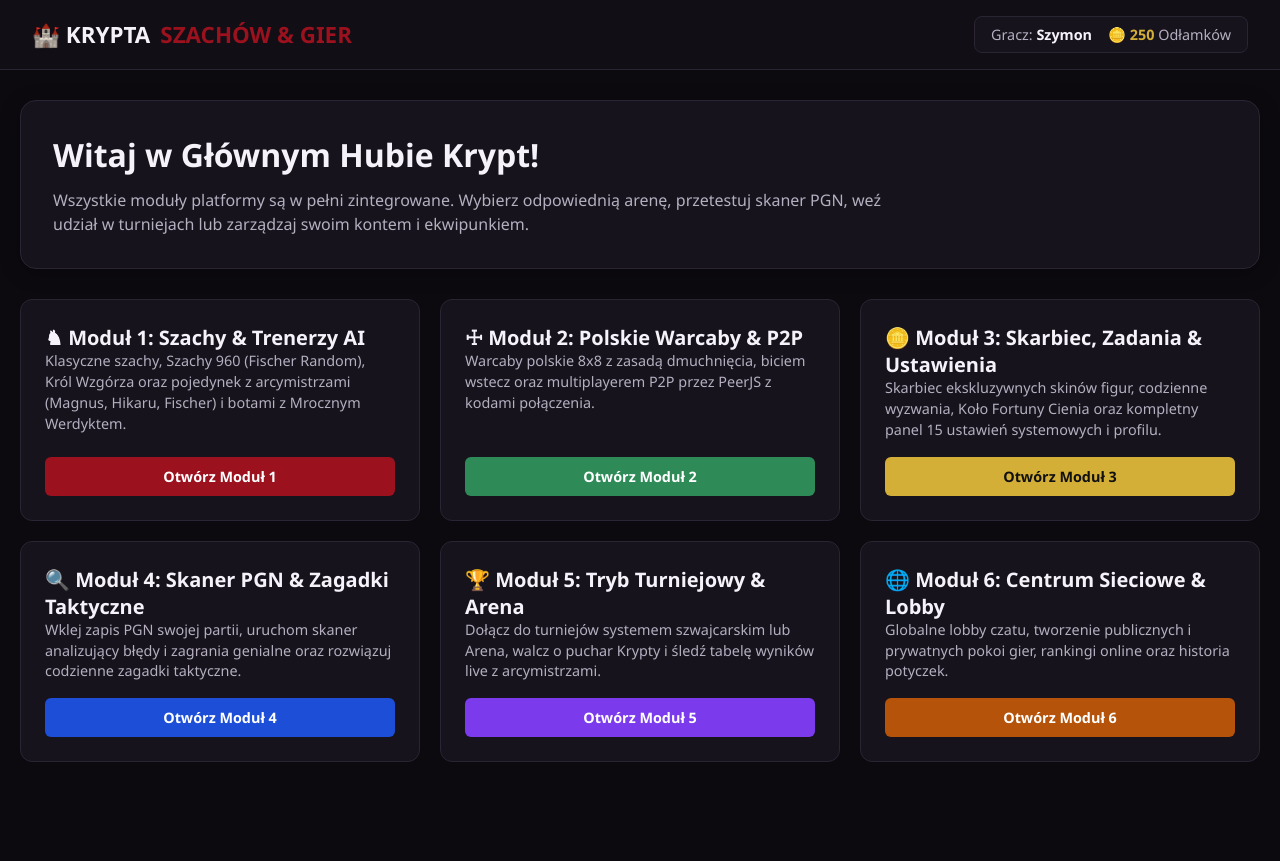
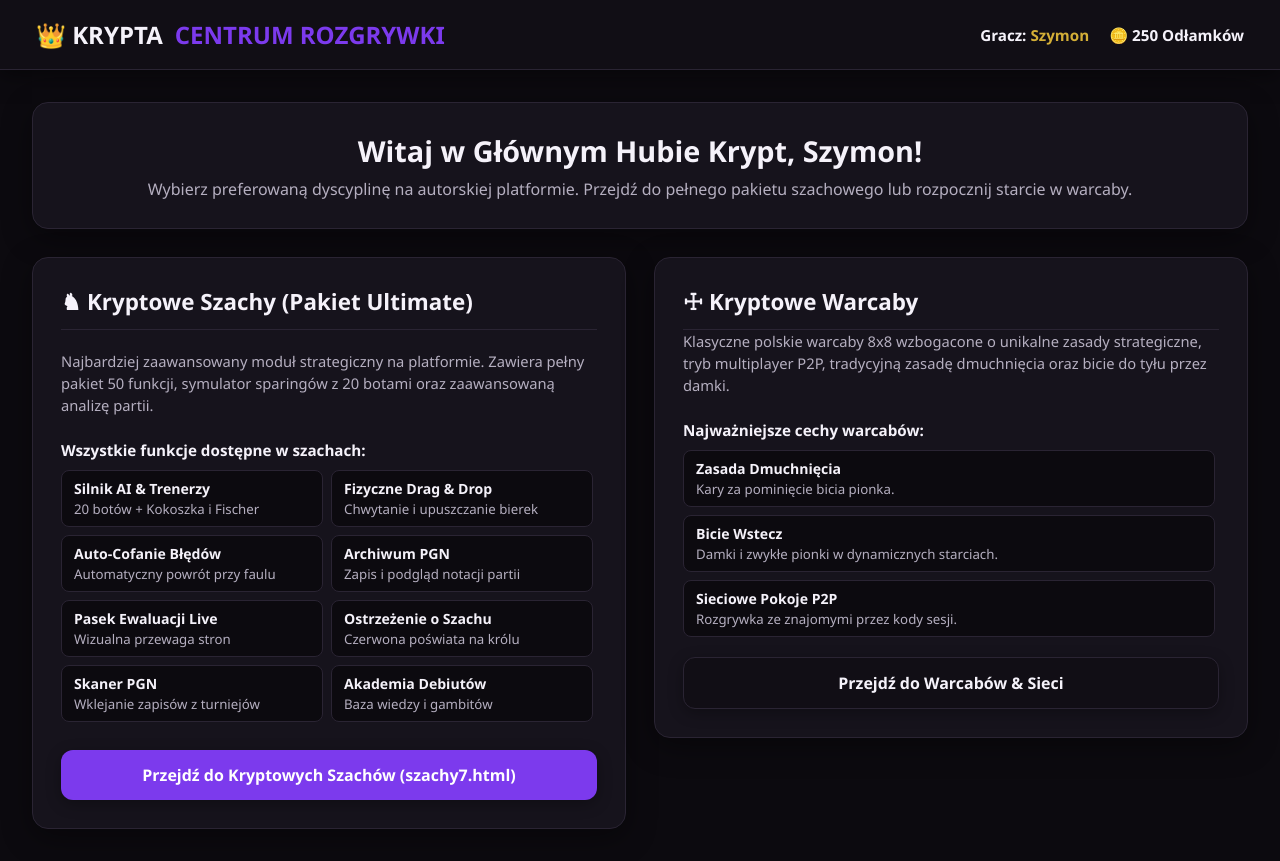
Before and after one commit to Sxsus/Szachy-Warcaby, a plain HTML site: page index.html in a window 1280 px wide. Before the commit the page ends 800 px from the top, so only its background shows below. Drawn offline with Linux system fonts and the light colour scheme.

Commit message:
Update index.html

```diff
--- a/index.html
+++ b/index.html
@@ -3,7 +3,7 @@
 <head>
     <meta charset="UTF-8">
     <meta name="viewport" content="width=device-width, initial-scale=1.0">
-    <title>Krypta Szachów i Gier — Główny Hub</title>
+    <title>Krypta — Główny Hub Gier Planszowych</title>
     <style>
         :root {
             --bg-main: #0c0a0f;
@@ -11,8 +11,8 @@
             --bg-header: #110e15;
             --text-main: #b5afc0;
             --text-bright: #f5f2fa;
-            --accent: #9b111e;
-            --accent-hover: #c41e3a;
+            --accent: #7c3aed;
+            --accent-hover: #8b5cf6;
             --gold: #d4af37;
             --border: #2a2433;
         }
@@ -22,33 +22,43 @@
             --bg-header: #e5e7eb;
             --text-main: #4b5563;
             --text-bright: #111827;
-            --accent: #81b64c;
-            --accent-hover: #95cc5e;
+            --accent: #6d28d9;
+            --accent-hover: #7c3aed;
             --gold: #d97706;
             --border: #d1d5db;
         }
         * { box-sizing: border-box; margin: 0; padding: 0; font-family: 'Segoe UI', system-ui, sans-serif; }
         body { background: var(--bg-main); color: var(--text-main); min-height: 100vh; display: flex; flex-direction: column; transition: 0.3s; }
 
-        header { background: var(--bg-header); border-bottom: 1px solid var(--border); padding: 16px 32px; display: flex; justify-content: space-between; align-items: center; flex-wrap: wrap; gap: 12px; }
-        .brand { font-size: 1.4rem; font-weight: 800; color: var(--text-bright); display: flex; gap: 10px; align-items: center; }
+        header { background: var(--bg-header); border-bottom: 1px solid var(--border); padding: 18px 36px; display: flex; justify-content: space-between; align-items: center; box-shadow: 0 4px 20px rgba(0,0,0,0.5); z-index: 10; }
+        .brand { font-size: 1.5rem; font-weight: 800; color: var(--text-bright); display: flex; gap: 12px; align-items: center; }
         .brand span { color: var(--accent); }
-        .user-badge { display: flex; gap: 16px; align-items: center; background: var(--bg-panel); border: 1px solid var(--border); padding: 8px 16px; border-radius: 8px; font-size: 0.9rem; }
+        .header-stats { display: flex; gap: 20px; align-items: center; font-size: 0.95rem; font-weight: 700; color: var(--text-bright); }
 
-        main { flex-grow: 1; max-width: 1300px; width: 100%; margin: 0 auto; padding: 30px 20px; display: flex; flex-direction: column; gap: 30px; }
+        main { flex-grow: 1; max-width: 1600px; width: 100%; margin: 0 auto; padding: 32px; display: flex; flex-direction: column; gap: 28px; }
 
-        .hero { background: var(--bg-panel); border: 1px solid var(--border); border-radius: 16px; padding: 32px; display: flex; flex-direction: column; gap: 12px; position: relative; overflow: hidden; box-shadow: 0 4px 20px rgba(0,0,0,0.3); }
-        .hero h1 { color: var(--text-bright); font-size: 2rem; }
-        .hero p { font-size: 1rem; max-width: 850px; line-height: 1.5; }
+        .welcome-banner { background: var(--bg-panel); border: 1px solid var(--border); border-radius: 16px; padding: 28px 36px; box-shadow: 0 8px 30px rgba(0,0,0,0.4); text-align: center; }
+        .welcome-banner h1 { color: var(--text-bright); font-size: 1.8rem; margin-bottom: 8px; }
+        .welcome-banner p { font-size: 1rem; color: var(--text-main); }
 
-        .modules-grid { display: grid; grid-template-columns: repeat(auto-fit, minmax(350px, 1fr)); gap: 20px; }
-        .mod-card { background: var(--bg-panel); border: 1px solid var(--border); border-radius: 12px; padding: 24px; display: flex; flex-direction: column; justify-content: space-between; gap: 16px; transition: 0.25s; position: relative; }
-        .mod-card:hover { border-color: var(--accent); transform: translateY(-4px); box-shadow: 0 6px 24px rgba(0,0,0,0.4); }
-        .mod-card h3 { color: var(--text-bright); font-size: 1.25rem; display: flex; align-items: center; gap: 10px; }
-        .mod-card p { font-size: 0.9rem; line-height: 1.45; }
+        /* Główne Lobby: Lewa strona Szachy, Prawa Warcaby */
+        .lobby-grid { display: grid; grid-template-columns: 1fr 1fr; gap: 28px; align-items: start; }
+        @media (max-width: 1100px) { .lobby-grid { grid-template-columns: 1fr; } }
 
-        .btn { background: var(--accent); color: #fff; border: none; padding: 10px 18px; border-radius: 6px; font-weight: 700; cursor: pointer; transition: 0.2s; text-align: center; text-decoration: none; display: inline-block; font-size: 0.9rem; }
-        .btn:hover { background: var(--accent-hover); }
+        .game-panel { background: var(--bg-panel); border: 1px solid var(--border); border-radius: 16px; padding: 28px; display: flex; flex-direction: column; gap: 20px; box-shadow: 0 8px 30px rgba(0,0,0,0.4); }
+        .game-panel h2 { color: var(--text-bright); font-size: 1.4rem; display: flex; align-items: center; gap: 10px; border-bottom: 1px solid var(--border); padding-bottom: 12px; }
+
+        /* Lista funkcji w szachach */
+        .features-section { display: flex; flex-direction: column; gap: 10px; }
+        .features-section h4 { color: var(--text-bright); font-size: 0.95rem; margin-top: 4px; }
+        .features-list { display: grid; grid-template-columns: 1fr 1fr; gap: 8px; max-height: 260px; overflow-y: auto; padding-right: 4px; }
+        .feature-badge { background: var(--bg-main); border: 1px solid var(--border); border-radius: 8px; padding: 8px 12px; font-size: 0.83rem; display: flex; flex-direction: column; gap: 2px; }
+        .feature-badge strong { color: var(--text-bright); font-size: 0.88rem; }
+
+        .game-desc { font-size: 0.92rem; line-height: 1.5; }
+
+        .btn { background: var(--accent); color: #fff; border: none; padding: 14px 24px; border-radius: 12px; font-weight: 700; cursor: pointer; transition: 0.2s; text-align: center; text-decoration: none; font-size: 1rem; box-shadow: 0 4px 15px rgba(0,0,0,0.3); display: block; }
+        .btn:hover { background: var(--accent-hover); transform: translateY(-2px); }
         .btn-sec { background: var(--bg-header); color: var(--text-bright); border: 1px solid var(--border); }
         .btn-sec:hover { border-color: var(--text-main); }
     </style>
@@ -56,105 +66,78 @@
 <body>
 
 <header>
-    <div class="brand">🏰 KRYPTA <span>SZACHÓW & GIER</span></div>
-    <div class="user-badge">
-        <span>Gracz: <strong id="hub-nick" style="color:var(--text-bright);">Szymon</strong></span>
-        <span>🪙 <strong id="hub-shards" style="color:var(--gold);">250</strong> Odłamków</span>
+    <div class="brand">👑 KRYPTA <span>CENTRUM ROZGRYWKI</span></div>
+    <div class="header-stats">
+        <span>Gracz: <strong id="header-nick" style="color:var(--gold);">Szymon</strong></span>
+        <span>🪙 <strong id="header-shards">250</strong> Odłamków</span>
     </div>
 </header>
 
 <main>
-    <div class="hero">
-        <h1>Witaj w Głównym Hubie Krypt!</h1>
-        <p>Wszystkie moduły platformy są w pełni zintegrowane. Wybierz odpowiednią arenę, przetestuj skaner PGN, weź udział w turniejach lub zarządzaj swoim kontem i ekwipunkiem.</p>
+    <div class="welcome-banner">
+        <h1>Witaj w Głównym Hubie Krypt, Szymon!</h1>
+        <p>Wybierz preferowaną dyscyplinę na autorskiej platformie. Przejdź do pełnego pakietu szachowego lub rozpocznij starcie w warcaby.</p>
     </div>
 
-    <div class="modules-grid" id="modules-list">
-        <!-- Moduł 1 -->
-        <div class="mod-card">
-            <div>
-                <h3>♞ Moduł 1: Szachy & Trenerzy AI</h3>
-                <p>Klasyczne szachy, Szachy 960 (Fischer Random), Król Wzgórza oraz pojedynek z arcymistrzami (Magnus, Hikaru, Fischer) i botami z Mrocznym Werdyktem.</p>
+    <div class="lobby-grid">
+        <!-- LEWA STRONA: SZACHY (Z PEŁNĄ LISTĄ WSZYSTKICH FUNKCJI) -->
+        <div class="game-panel">
+            <h2>♞ Kryptowe Szachy (Pakiet Ultimate)</h2>
+            <p class="game-desc">Najbardziej zaawansowany moduł strategiczny na platformie. Zawiera pełny pakiet 50 funkcji, symulator sparingów z 20 botami oraz zaawansowaną analizę partii.</p>
+
+            <div class="features-section">
+                <h4>Wszystkie funkcje dostępne w szachach:</h4>
+                <div class="features-list">
+                    <div class="feature-badge"><strong>Silnik AI & Trenerzy</strong><span>20 botów + Kokoszka i Fischer</span></div>
+                    <div class="feature-badge"><strong>Fizyczne Drag & Drop</strong><span>Chwytanie i upuszczanie bierek</span></div>
+                    <div class="feature-badge"><strong>Auto-Cofanie Błędów</strong><span>Automatyczny powrót przy faulu</span></div>
+                    <div class="feature-badge"><strong>Archiwum PGN</strong><span>Zapis i podgląd notacji partii</span></div>
+                    <div class="feature-badge"><strong>Pasek Ewaluacji Live</strong><span>Wizualna przewaga stron</span></div>
+                    <div class="feature-badge"><strong>Ostrzeżenie o Szachu</strong><span>Czerwona poświata na królu</span></div>
+                    <div class="feature-badge"><strong>Skaner PGN</strong><span>Wklejanie zapisów z turniejów</span></div>
+                    <div class="feature-badge"><strong>Akademia Debiutów</strong><span>Baza wiedzy i gambitów</span></div>
+                    <div class="feature-badge"><strong>Zegary Czasowe</strong><span>Bullet, Blitz i kontrola czasu</span></div>
+                    <div class="feature-badge"><strong>System Anti-Cheat</strong><span>Blokada oszustw i ban na nick</span></div>
+                </div>
             </div>
-            <a href="szachy1.html" class="btn">Otwórz Moduł 1</a>
+
+            <a href="szachy7.html" class="btn" style="margin-top: auto;">Przejdź do Kryptowych Szachów (szachy7.html)</a>
         </div>
 
-        <!-- Moduł 2 -->
-        <div class="mod-card">
+        <!-- PRAWA STRONA: WARCABY -->
+        <div class="game-panel" style="justify-content: space-between;">
             <div>
-                <h3>☩ Moduł 2: Polskie Warcaby & P2P</h3>
-                <p>Warcaby polskie 8x8 z zasadą dmuchnięcia, biciem wstecz oraz multiplayerem P2P przez PeerJS z kodami połączenia.</p>
+                <h2>☩ Kryptowe Warcaby</h2>
+                <p class="game-desc" style="margin-bottom: 20px;">Klasyczne polskie warcaby 8x8 wzbogacone o unikalne zasady strategiczne, tryb multiplayer P2P, tradycyjną zasadę dmuchnięcia oraz bicie do tyłu przez damki.</p>
+
+                <div class="features-section">
+                    <h4>Najważniejsze cechy warcabów:</h4>
+                    <div class="features-list" style="grid-template-columns: 1fr;">
+                        <div class="feature-badge"><strong>Zasada Dmuchnięcia</strong><span>Kary za pominięcie bicia pionka.</span></div>
+                        <div class="feature-badge"><strong>Bicie Wstecz</strong><span>Damki i zwykłe pionki w dynamicznych starciach.</span></div>
+                        <div class="feature-badge"><strong>Sieciowe Pokoje P2P</strong><span>Rozgrywka ze znajomymi przez kody sesji.</span></div>
+                    </div>
+                </div>
             </div>
-            <a href="szachy2.html" class="btn" style="background:#2e8b57;">Otwórz Moduł 2</a>
-        </div>
 
-        <!-- Moduł 3 -->
-        <div class="mod-card">
-            <div>
-                <h3>🪙 Moduł 3: Skarbiec, Zadania & Ustawienia</h3>
-                <p>Skarbiec ekskluzywnych skinów figur, codzienne wyzwania, Koło Fortuny Cienia oraz kompletny panel 15 ustawień systemowych i profilu.</p>
-            </div>
-            <a href="szachy3.html" class="btn" style="background:#d4af37; color:#111;">Otwórz Moduł 3</a>
-        </div>
-
-        <!-- Moduł 4 -->
-        <div class="mod-card">
-            <div>
-                <h3>🔍 Moduł 4: Skaner PGN & Zagadki Taktyczne</h3>
-                <p>Wklej zapis PGN swojej partii, uruchom skaner analizujący błędy i zagrania genialne oraz rozwiązuj codzienne zagadki taktyczne.</p>
-            </div>
-            <a href="szachy4.html" class="btn" style="background:#1d4ed8;">Otwórz Moduł 4</a>
-        </div>
-
-        <!-- Moduł 5 -->
-        <div class="mod-card">
-            <div>
-                <h3>🏆 Moduł 5: Tryb Turniejowy & Arena</h3>
-                <p>Dołącz do turniejów systemem szwajcarskim lub Arena, walcz o puchar Krypty i śledź tabelę wyników live z arcymistrzami.</p>
-            </div>
-            <a href="szachy5.html" class="btn" style="background:#7c3aed;">Otwórz Moduł 5</a>
-        </div>
-
-        <!-- Moduł 6 -->
-        <div class="mod-card">
-            <div>
-                <h3>🌐 Moduł 6: Centrum Sieciowe & Lobby</h3>
-                <p>Globalne lobby czatu, tworzenie publicznych i prywatnych pokoi gier, rankingi online oraz historia potyczek.</p>
-            </div>
-            <a href="szachy6.html" class="btn" style="background:#b45309;">Otwórz Moduł 6</a>
+            <a href="szachy6.html" class="btn btn-sec" style="text-align: center;">Przejdź do Warcabów & Sieci</a>
         </div>
     </div>
 </main>
 
 <script>
-function initHub() {
+function initHubData() {
     try {
         let raw = localStorage.getItem('cryptic_chess_v3');
-        if (!raw) {
-            const initial = {
-                nick: "Szymon",
-                shards: 250,
-                elo: { chessBot: 1200, checkersBot: 1200 },
-                settings: { lightTheme: false }
-            };
-            localStorage.setItem('cryptic_chess_v3', JSON.stringify(initial));
-            raw = JSON.stringify(initial);
+        if (raw) {
+            const st = JSON.parse(raw);
+            if (st.settings && st.settings.lightTheme) document.documentElement.setAttribute('data-theme', 'light');
+            document.getElementById('header-nick').innerText = st.nick || 'Szymon';
+            document.getElementById('header-shards').innerText = st.shards ?? 250;
         }
-        const st = JSON.parse(raw);
-        if (st.settings && st.settings.lightTheme) {
-            document.documentElement.setAttribute('data-theme', 'light');
-        } else {
-            document.documentElement.setAttribute('data-theme', 'dark');
-        }
-        document.getElementById('hub-nick').innerText = st.nick || "Szymon";
-        document.getElementById('hub-shards').innerText = st.shards ?? 250;
-    } catch(e) {}
+    } catch(e){}
 }
-
-// Odświeżaj dane huba po powrocie do karty
-window.addEventListener('focus', initHub);
-initHub();
+initHubData();
 </script>
-<script src="optimizer.js"></script>
 </body>
 </html>
```
